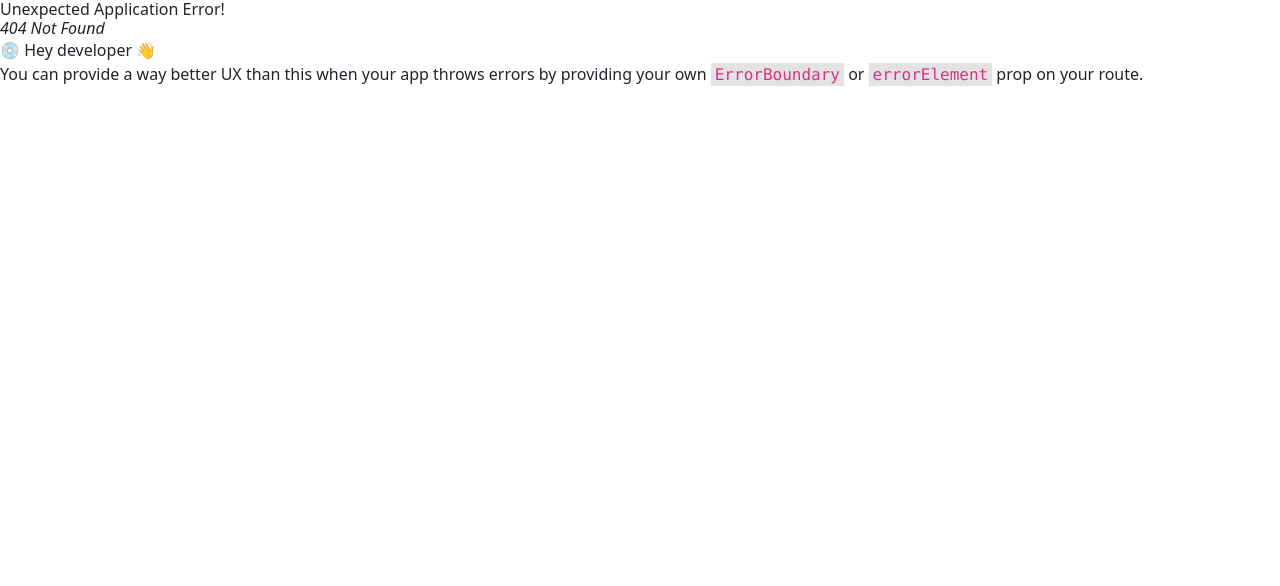
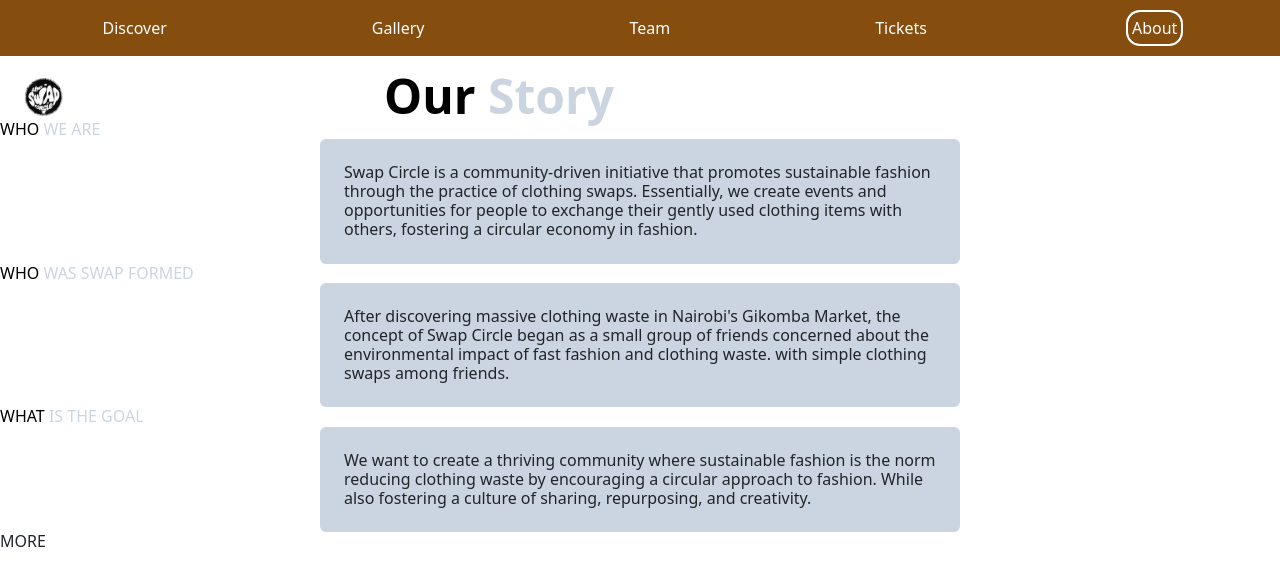
Before and after one commit to AntonyM000/Swap-Circle, a React (Vite) app in the folder Swap Circle/: page /about in a window 1280 px wide. Before the commit this address had no page. Shown: the top 586 px of the page. Built offline with nearby package versions, Linux system fonts and the light colour scheme.

Commit message:
link images on homepage

```diff
--- a/Swap Circle/src/App.jsx
+++ b/Swap Circle/src/App.jsx
@@ -5,6 +5,7 @@ import LandingPage from './pages/LandingPage';
 import Gallery from './pages/Gallery';
 import Team from './pages/Team';
 import Tickets from './pages/Tickets';
+import About from './pages/About';
 
 const router = createBrowserRouter(
   createRoutesFromElements(
@@ -15,6 +16,8 @@ const router = createBrowserRouter(
     <Route path='/gallery' element={<Gallery/>}/>
     <Route path='/team' element={<Team/>}/>
     <Route path='/tickets' element={<Tickets/>}/>
+    <Route path='/about' element={<About/>}/>
+
 
 
   </Route>
--- a/Swap Circle/src/components/Header.jsx
+++ b/Swap Circle/src/components/Header.jsx
@@ -11,6 +11,8 @@ const Header = () => {
         <NavLink className={linkClass} to='/gallery' >Gallery </NavLink>
         <NavLink className={linkClass} to='/team' >Team </NavLink>
         <NavLink className={linkClass} to='/tickets' >Tickets </NavLink>
+        <NavLink className={linkClass} to='/about' >About </NavLink>
+
 
 
         {/* <button className=' p-1 rounded-xl text-white focus:ring-1 focus:ring-red-200 ring-offset-1 m-auto' >About</button> */}
--- /dev/null
+++ b/Swap Circle/src/pages/About.jsx
@@ -0,0 +1,22 @@
+import React from 'react'
+
+const About = () => {
+  return (
+    <>
+    <h2 className=' text-slate-300 font-bold text-5xl  ml-96  -mt-16'><label className='text-black'>Our</label> Story</h2>
+    <div className="container1">
+        <h2 className='text-slate-300'><label className='text-black'>WHO</label> WE ARE</h2>
+        <h4 className='bg-slate-300 rounded container w-1/2 p-4  '>Swap Circle is a community-driven initiative that promotes sustainable fashion through the practice of clothing swaps. Essentially, we create events and opportunities for people to exchange their gently used clothing items with others, fostering a circular economy in fashion.</h4>
+    </div>
+    <div className="container2"><h2 className='text-slate-300'><label className='text-black'>WHO</label> WAS SWAP FORMED</h2>
+        <h4 className='bg-slate-300 rounded container w-1/2 p-4'>After discovering massive clothing waste in Nairobi's Gikomba Market, the concept of Swap Circle began as a small group of friends concerned about the environmental impact of fast fashion and clothing waste. with simple clothing swaps among friends.</h4>
+    </div>
+    <div className="container3"><h2 className='text-slate-300'><label className='text-black'>WHAT</label> IS THE GOAL</h2>
+        <h4 className='bg-slate-300 rounded container w-1/2 p-4'>We want to create a thriving community where sustainable fashion is the norm reducing clothing waste by encouraging a circular approach to fashion. While also fostering a culture of sharing, repurposing, and creativity.</h4>
+    </div>
+    <div className="container4"><h2>MORE</h2> </div>
+    </>
+  )
+}
+
+export default About
--- a/Swap Circle/src/pages/LandingPage.jsx
+++ b/Swap Circle/src/pages/LandingPage.jsx
@@ -1,6 +1,7 @@
 import React from 'react'
 import Gallery from './Gallery'
  import { GoArrowUpRight } from 'react-icons/go'
+import { Link } from 'react-router-dom'
 
 const LandingPage = () => {
   // const isHome = true;
@@ -21,6 +22,33 @@ const LandingPage = () => {
       <h3 className='w-10/12'>Events and opportunities  to exchange clothing items with others, fostering a circular economy in fashion.Lorem ipsum dolor sit amet, consectetur adipiscing elit. Ut suscipit, magna id lobortis pretium, nisl nulla faucibus orci, rhoncus posuere olor</h3>
     </div>
     <h2 className='text-red-700 text-3xl '>check the gallery page- team page ticket page kinda-done semi-stable</h2>
+    <div className="flex flex-wrap">
+  <div className="container flex flex-wrap m-auto">
+    <Link className="m-2 w-" to="/gallery">
+      <div className="bg-[url('/eventimages/IMG_3267.jpg')] bg-no-repeat bg-cover bg-center flex flex-col  justify-center  relative rounded-xl w-56 h-56">
+      <div className='absolute inset-0 rounded-xl bg-green-200 bg-opacity-50 flex flex-col justify-center p-2'>
+       <h1 className="text-3xl justify-center text-white font-bold underline mb-10  ">Gallery</h1>
+       </div>
+      </div>
+    </Link>
+
+    <Link className="m-auto " to="/team">
+      <div className="bg-[url('/eventimages/432987732_769818475123330_1646760977378195407_n.jpg')] bg-no-repeat bg-cover bg-center flex flex-col  justify-center  relative rounded-xl w-56 h-56">
+      <div className='absolute inset-0 rounded-xl bg-yellow-200 bg-opacity-50 flex flex-col justify-center p-2'>
+       <h1 className="text-3xl justify-center text-white font-bold underline mb-10  ">Team</h1>
+       </div>
+      </div>
+    </Link>
+    <Link className="m-auto " to="/tickets">
+      <div className="bg-[url('eventimages/IMG_3258.jpg')] bg-no-repeat bg-cover bg-center flex flex-col  justify-center  relative rounded-xl w-56 h-56">
+      <div className='absolute inset-0 rounded-xl bg-red-200 bg-opacity-50 flex flex-col justify-center p-2'>
+       <h1 className="text-3xl justify-center text-white font-bold underline mb-10  ">Tickets</h1>
+       </div>
+      </div>
+    </Link>
+  </div>
+</div>
+
 
     </>
   )
--- a/Swap Circle/src/pages/Tickets.jsx
+++ b/Swap Circle/src/pages/Tickets.jsx
@@ -33,10 +33,10 @@ const Tickets = () => {
 </div>
        </div>
        <div className=' m-4 rounded-3xl '>
-         <div className=" bg-[url('eventimages/432935191_741126114825125_4144358458579219024_n.jpg')] rounded-t-xl  bg-no-repeat  w-48 bg-cover   container  ">
+         <div className=" bg-[url('/eventimages/432935191_741126114825125_4144358458579219024_n.jpg')] rounded-t-xl  bg-no-repeat  w-48 bg-cover   container  ">
          <div className="container-xl   ">
 
-            <img src="eventimages/432935191_741126114825125_4144358458579219024_n.jpg" alt="" className=' ' />
+            <img src="/eventimages/432935191_741126114825125_4144358458579219024_n.jpg" alt="" className=' ' />
          </div>
          </div>
 
```
